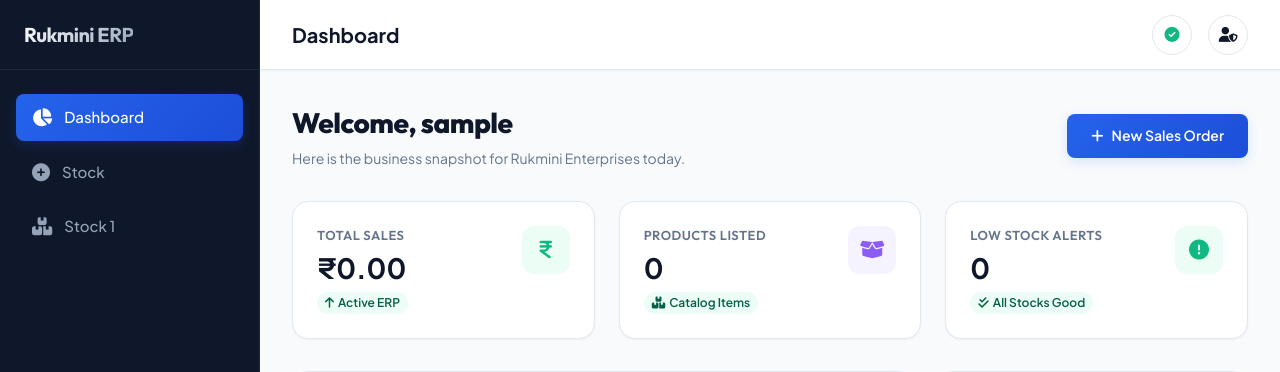
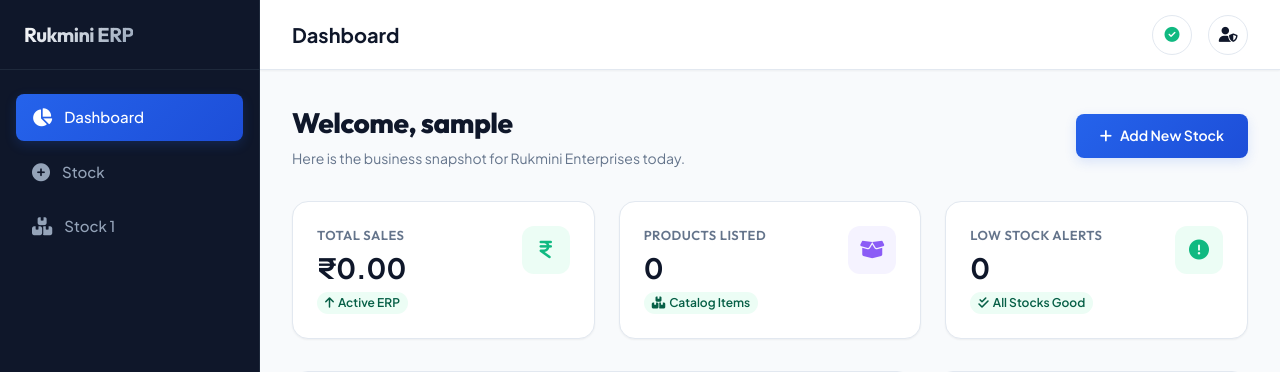
Before and after one commit to tarun4567/Rukmini-Enterprises, a Django app: page / in a window 1280 px wide. Shown: the top 372 px of the page. Run offline with Django 5.2, Linux system fonts and the light colour scheme; the visitor is signed in with stand-in values (Sample User, id 1); data that the repository does not hold is empty.

Commit message:
Fix NoReverseMatch on dashboard by replacing orders URL with stock_add

```diff
--- a/portal/templates/dashboard.html
+++ b/portal/templates/dashboard.html
@@ -11,8 +11,8 @@
         <p>Here is the business snapshot for Rukmini Enterprises today.</p>
     </div>
     <div>
-        <a href="{% url 'orders' %}" class="btn btn-primary">
-            <i class="fa-solid fa-plus"></i> New Sales Order
+        <a href="{% url 'stock_add' %}" class="btn btn-primary">
+            <i class="fa-solid fa-plus"></i> Add New Stock
         </a>
     </div>
 </div>
```
